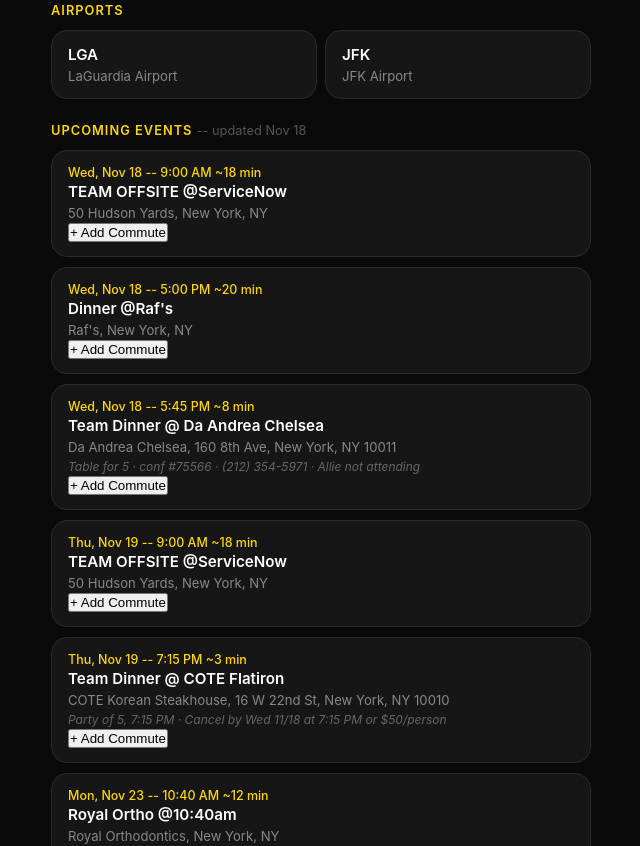
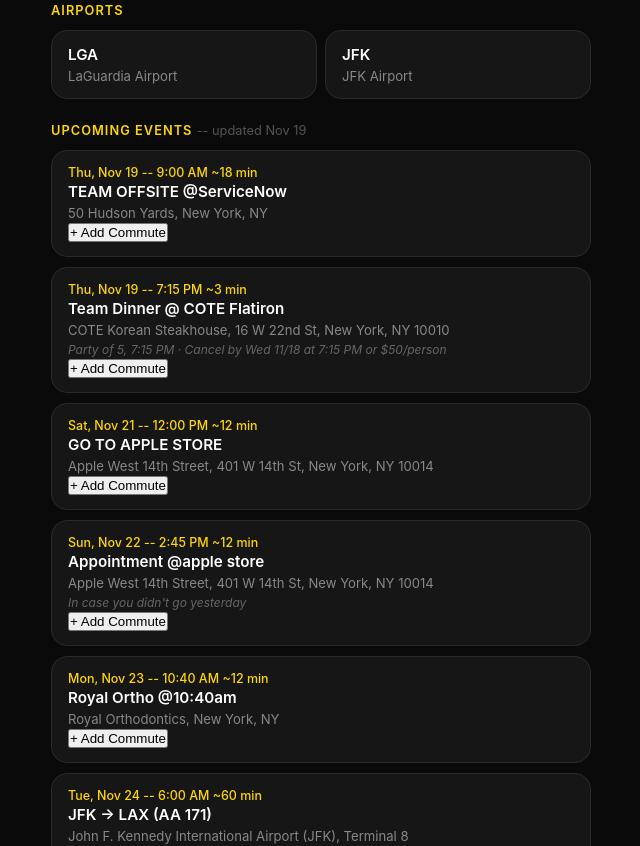
Before and after one commit to mavvie-droid/commute-calculator, a plain HTML site: page index.html in a window 1280 px wide. Shown: the part 437-1283 px from the top of the page, without its empty margins (319-959 px from the left). Drawn offline with Linux system fonts and the light colour scheme.

Commit message:
Refresh events 2026-11-19
Co-Authored-By: Claude Sonnet 4.6 <noreply@anthropic.com>
Claude-Session: https://claude.ai/code/session_01YDown4jAYjCnnPvRgmxNZ6

```diff
--- a/index.html
+++ b/index.html
@@ -279,28 +279,9 @@
     </a>
   </div>
 
-  <p class="section-title">Upcoming Events <span style="color:#555; font-weight:400; text-transform:none; letter-spacing:0;">-- updated Nov 18</span></p>
+  <p class="section-title">Upcoming Events <span style="color:#555; font-weight:400; text-transform:none; letter-spacing:0;">-- updated Nov 19</span></p>
 
   <!-- EVENTS_START -->
-  <a class="event-card cat-work" data-start="2026-11-18T09:00:00" data-end="2026-11-18T17:00:00" data-address="50 Hudson Yards, New York, NY" onclick="openEvent('50 Hudson Yards, New York, NY')">
-    <div class="event-date">Wed, Nov 18 -- 9:00 AM <span class="eta-badge">~18 min</span></div>
-    <div class="event-name">TEAM OFFSITE @ServiceNow</div>
-    <div class="event-address">50 Hudson Yards, New York, NY</div>
-    <button class="commute-btn" onclick="event.stopPropagation(); addCommute(this)">+ Add Commute</button>
-  </a>
-  <a class="event-card cat-social" data-start="2026-11-18T17:00:00" data-end="2026-11-18T20:00:00" data-address="Raf's, New York, NY" onclick="openEvent(&quot;Raf's, New York, NY&quot;)">
-    <div class="event-date">Wed, Nov 18 -- 5:00 PM <span class="eta-badge">~20 min</span></div>
-    <div class="event-name">Dinner @Raf's</div>
-    <div class="event-address">Raf's, New York, NY</div>
-    <button class="commute-btn" onclick="event.stopPropagation(); addCommute(this)">+ Add Commute</button>
-  </a>
-  <a class="event-card cat-social" data-start="2026-11-18T17:45:00" data-end="2026-11-18T19:30:00" data-address="Da Andrea Chelsea, 160 8th Ave, New York, NY 10011" onclick="openEvent('Da Andrea Chelsea, 160 8th Ave, New York, NY 10011')">
-    <div class="event-date">Wed, Nov 18 -- 5:45 PM <span class="eta-badge">~8 min</span></div>
-    <div class="event-name">Team Dinner @ Da Andrea Chelsea</div>
-    <div class="event-address">Da Andrea Chelsea, 160 8th Ave, New York, NY 10011</div>
-    <div class="event-note">Table for 5 · conf #75566 · (212) 354-5971 · Allie not attending</div>
-    <button class="commute-btn" onclick="event.stopPropagation(); addCommute(this)">+ Add Commute</button>
-  </a>
   <a class="event-card cat-work" data-start="2026-11-19T09:00:00" data-end="2026-11-19T17:00:00" data-address="50 Hudson Yards, New York, NY" onclick="openEvent('50 Hudson Yards, New York, NY')">
     <div class="event-date">Thu, Nov 19 -- 9:00 AM <span class="eta-badge">~18 min</span></div>
     <div class="event-name">TEAM OFFSITE @ServiceNow</div>
@@ -312,6 +293,19 @@
     <div class="event-name">Team Dinner @ COTE Flatiron</div>
     <div class="event-address">COTE Korean Steakhouse, 16 W 22nd St, New York, NY 10010</div>
     <div class="event-note">Party of 5, 7:15 PM · Cancel by Wed 11/18 at 7:15 PM or $50/person</div>
+    <button class="commute-btn" onclick="event.stopPropagation(); addCommute(this)">+ Add Commute</button>
+  </a>
+  <a class="event-card" data-start="2026-11-21T12:00:00" data-end="2026-11-21T17:00:00" data-address="Apple West 14th Street, 401 W 14th St, New York, NY 10014" onclick="openEvent('Apple West 14th Street, 401 W 14th St, New York, NY 10014')">
+    <div class="event-date">Sat, Nov 21 -- 12:00 PM <span class="eta-badge">~12 min</span></div>
+    <div class="event-name">GO TO APPLE STORE</div>
+    <div class="event-address">Apple West 14th Street, 401 W 14th St, New York, NY 10014</div>
+    <button class="commute-btn" onclick="event.stopPropagation(); addCommute(this)">+ Add Commute</button>
+  </a>
+  <a class="event-card" data-start="2026-11-22T14:45:00" data-end="2026-11-22T15:45:00" data-address="Apple West 14th Street, 401 W 14th St, New York, NY 10014" onclick="openEvent('Apple West 14th Street, 401 W 14th St, New York, NY 10014')">
+    <div class="event-date">Sun, Nov 22 -- 2:45 PM <span class="eta-badge">~12 min</span></div>
+    <div class="event-name">Appointment @apple store</div>
+    <div class="event-address">Apple West 14th Street, 401 W 14th St, New York, NY 10014</div>
+    <div class="event-note">In case you didn't go yesterday</div>
     <button class="commute-btn" onclick="event.stopPropagation(); addCommute(this)">+ Add Commute</button>
   </a>
   <a class="event-card cat-medical" data-start="2026-11-23T10:40:00" data-end="2026-11-23T11:40:00" data-address="Royal Orthodontics, New York, NY" onclick="openEvent('Royal Orthodontics, New York, NY')">
```
